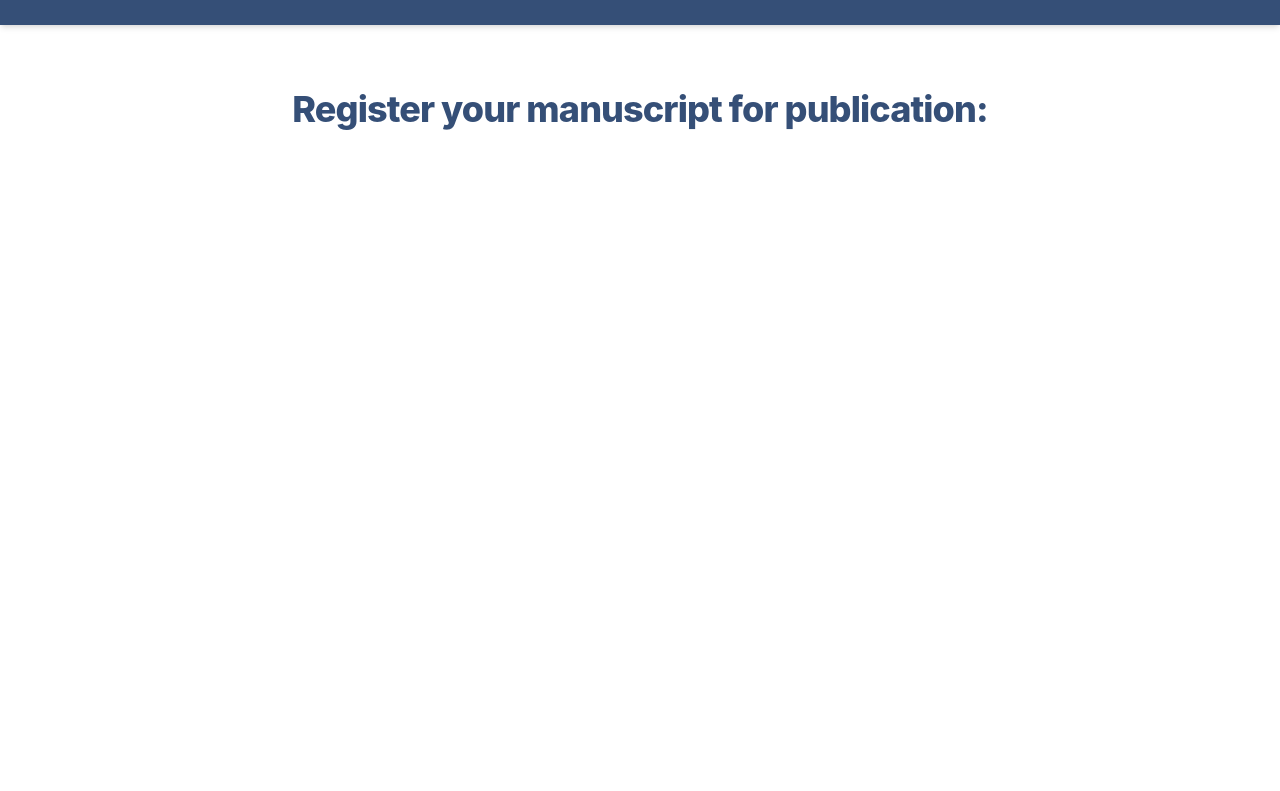
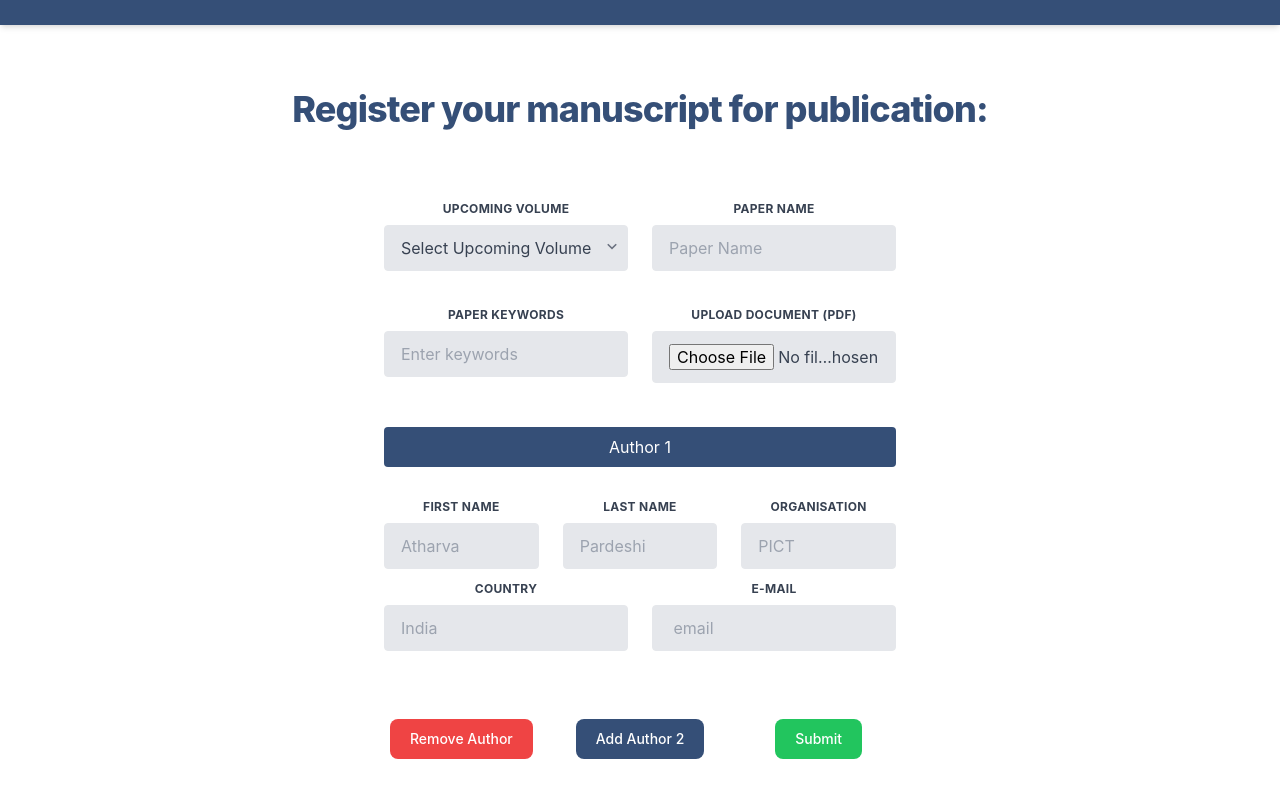
Before and after one commit to Gayatrii12/PIJET, a React (Create React App) app: page /register in a window 1280 px wide. Shown: the part 212-1003 px from the top of the page. Before the commit the page ends 800 px from the top, so only its background shows below. Built offline with nearby package versions, Linux system fonts and the light colour scheme.

Commit message:
added reg form

```diff
--- /dev/null
+++ b/src/components/author.js
@@ -0,0 +1,40 @@
+const Author = ({ authorCount }) => {
+    return (
+        <>
+        <div className = "bg-pijet-blue mx-auto rounded max-w-lg h-10" >
+            <p className = "text-white text-center pt-2" > Author { authorCount } </p>
+        </div>
+        <form className = "w-full max-w-lg mx-auto my-8" >
+            <div className = "flex flex-wrap -mx-3 mb-6" >
+                <div className = "w-full md:w-1/3 px-3 mb-6 md:mb-0" >
+                    <label className = "block uppercase tracking-wide text-gray-700 text-xs font-bold mb-2" htmlFor = "grid-first-name" > First Name </label>
+                    <input className = "appearance-none block w-full bg-gray-200 text-gray-700 border border-gray-200 rounded py-3 px-4 mb-3 leading-tight focus:outline-none focus:bg-white" id = "grid-first-name" type = "text" placeholder = "Atharva" />
+                    {/* <p className = "text-red-500 text-xs italic" > Please fill out this field. </p>  */}
+                </div>
+                <div className = "w-full md:w-1/3 px-3" >
+                    <label className = "block uppercase tracking-wide text-gray-700 text-xs font-bold mb-2" htmlFor = "grid-last-name" > Last Name </label>
+                    <input className = "appearance-none block w-full bg-gray-200 text-gray-700 border border-gray-200 rounded py-3 px-4 leading-tight focus:outline-none focus:bg-white focus:border-gray-500" id = "grid-last-name" type = "text" placeholder = "Pardeshi" />
+                </div>
+                <div className = "w-full md:w-1/3 px-3" >
+                    <label className = "block uppercase tracking-wide text-gray-700 text-xs font-bold mb-2" htmlFor = "grid-last-name" > Organisation </label>
+                    <input className = "appearance-none block w-full bg-gray-200 text-gray-700 border border-gray-200 rounded py-3 px-4 leading-tight focus:outline-none focus:bg-white focus:border-gray-500" id = "grid-last-name" type = "text" placeholder = "PICT" />
+                </div>
+                <div className = "w-full md:w-1/2 px-3" >
+                    <label className = "block uppercase tracking-wide text-gray-700 text-xs font-bold mb-2" htmlFor = "grid-last-name" > Country </label>
+                    <input className = "appearance-none block w-full bg-gray-200 text-gray-700 border border-gray-200 rounded py-3 px-4 leading-tight focus:outline-none focus:bg-white focus:border-gray-500" id = "grid-last-name" type = "text" placeholder = "India" />
+                </div>
+                <div className = "w-full md:w-1/2 px-3" >
+                    <label className = "block uppercase tracking-wide text-gray-700 text-xs font-bold mb-2" htmlFor = "grid-password" > E-mail </label>
+                    <input className = "appearance-none block w-full bg-gray-200 text-gray-700 border border-gray-200 rounded py-3 px-4 mb-3 leading-tight focus:outline-none focus:bg-white" id = "grid-password" type = "email" placeholder = " email  " />
+                </div>
+            </div>
+            <div className = "flex flex-wrap -mx-3 mb-6" >
+
+            </div>
+            </form>
+
+        </>
+    );
+}
+
+export default Author;
--- a/src/pages/Register.js
+++ b/src/pages/Register.js
@@ -1,27 +1,199 @@
-import React, { useState } from 'react';
-import 'tailwindcss/tailwind.css';
+import React, { useState } from "react";
+import "tailwindcss/tailwind.css";
+import Author from "../components/author";
 
 const Register = () => {
-    const [filePreview, setFilePreview] = useState(null);
+  const [authors, setAuthors] = useState([{ id: 1 }]);
+  const [selectedVolume, setSelectedVolume] = useState("");
+  const [paperKeywords, setPaperKeywords] = useState("");
+  const [uploadedFile, setUploadedFile] = useState(null);
 
-    const handleFileChange = (event) => {
-        const file = event.target.files[0];
-        // You can implement file validation logic here
+  const volumesList = [
+    "Volume 1 Issue 1 Dec 2023",
+    "Volume 1 Issue 2 Jan 2024",
+    // Add more volumes as needed
+  ];
 
-        // Display file preview (for demonstration purposes)
-        const reader = new FileReader();
-        reader.onloadend = () => {
-            setFilePreview(reader.result);
+  const addAuthor = () => {
+    setAuthors((prevAuthors) => [
+      ...prevAuthors,
+      { id: prevAuthors.length + 1 },
+    ]);
   };
-        reader.readAsDataURL(file);
+
+  const removeAuthor = () => {
+    if (authors.length > 1) {
+      setAuthors((prevAuthors) => prevAuthors.slice(0, -1));
+    }
+  };
+
+  const handleFileChange = (e) => {
+    const file = e.target.files[0];
+    setUploadedFile(file);
+  };
+
+  const handleSubmit = () => {
+    const formData = {
+      selectedVolume,
+      paperName: document.getElementById("grid-first-name").value,
+      paperKeywords,
+      uploadedFile: uploadedFile ? uploadedFile.name : null,
+      authors,
+    };
+
+    // Log the form data as JSON to the console
+    console.log(JSON.stringify(formData));
+
+    // Clear the form fields
+    setSelectedVolume("");
+    document.getElementById("grid-first-name").value = "";
+    setPaperKeywords("");
+    setUploadedFile(null);
+    setAuthors([{ id: 1 }]); // Reset to one author
   };
 
   return (
+    <>
       <div className="default-text-block main_box_papermsg">
-            <h2 class="my-6 text-4xl tracking-tight font-extrabold text-pijet-blue py-10">
+        <h2 className="my-6 text-4xl tracking-tight font-extrabold text-pijet-blue py-10">
           Register your manuscript for publication:
         </h2>
       </div>
+      <form className="w-full max-w-lg mx-auto my-8">
+        <div className="flex flex-wrap -mx-3 mb-6 relative">
+          <div className="w-full md:w-1/2 px-3 mb-6 md:mb-0">
+            <label
+              className="block uppercase tracking-wide text-gray-700 text-xs font-bold mb-2"
+              htmlFor="upcoming-volume"
+            >
+              Upcoming Volume
+            </label>
+            <div className="relative">
+              <select
+                value={selectedVolume}
+                onChange={(e) => setSelectedVolume(e.target.value)}
+                className="appearance-none block w-full bg-gray-200 text-gray-700 border border-gray-200 rounded py-3 px-4 mb-3 leading-tight focus:outline-none focus:bg-white"
+                id="upcoming-volume"
+              >
+                <option value="" disabled>
+                  Select Upcoming Volume
+                </option>
+                {volumesList.map((volume, index) => (
+                  <option key={index} value={volume}>
+                    {volume}
+                  </option>
+                ))}
+              </select>
+              <div className="absolute inset-y-0 right-0 flex items-center px-2 pointer-events-none">
+                {/* Dropdown Icon */}
+                <svg
+                  className="h-4 w-4 fill-current text-gray-500"
+                  xmlns="http://www.w3.org/2000/svg"
+                  viewBox="0 0 20 20"
+                >
+                  <path
+                    d="M10 12l-6-6 1.41-1.41L10 9.17l4.59-4.58L16 6z"
+                    clipRule="evenodd"
+                    fillRule="evenodd"
+                  />
+                </svg>
+              </div>
+            </div>
+          </div>
+          <div className="w-full md:w-1/2 px-3 mb-6 md:mb-0">
+            <label
+              className="block uppercase tracking-wide text-gray-700 text-xs font-bold mb-2"
+              htmlFor="grid-first-name"
+            >
+              Paper name
+            </label>
+            <input
+              className="appearance-none block w-full bg-gray-200 text-gray-700 border border-gray-200 rounded py-3 px-4 mb-3 leading-tight focus:outline-none focus:bg-white"
+              id="grid-first-name"
+              type="text"
+              placeholder="Paper Name"
+            />
+          </div>
+        </div>
+
+        <div className="flex flex-wrap -mx-3 mb-6 relative">
+          <div className="w-full md:w-1/2 px-3 mb-6 md:mb-0">
+            <label
+              className="block uppercase tracking-wide text-gray-700 text-xs font-bold mb-2"
+              htmlFor="paper-keywords"
+            >
+              Paper Keywords
+            </label>
+            <input
+              className="appearance-none block w-full bg-gray-200 text-gray-700 border border-gray-200 rounded py-3 px-4 mb-3 leading-tight focus:outline-none focus:bg-white"
+              id="paper-keywords"
+              type="text"
+              placeholder="Enter keywords"
+              value={paperKeywords}
+              onChange={(e) => setPaperKeywords(e.target.value)}
+            />
+          </div>
+
+          <div className="w-full md:w-1/2 px-3 mb-6 md:mb-0">
+            <label
+              className="block uppercase tracking-wide text-gray-700 text-xs font-bold mb-2"
+              htmlFor="file-upload"
+            >
+              Upload Document (PDF)
+            </label>
+            <input
+              type="file"
+              id="file-upload"
+              accept=".pdf"
+              className="appearance-none block w-full bg-gray-200 text-gray-700 border border-gray-200 rounded py-3 px-4 mb-3 leading-tight focus:outline-none focus:bg-white"
+              onChange={handleFileChange}
+            />
+            {uploadedFile && (
+              <p className="text-sm text-gray-500">
+                Uploaded file: {uploadedFile.name}
+              </p>
+            )}
+          </div>
+        </div>
+
+      </form>
+
+      {authors.map((author, index) => (
+        <Author key={author.id} authorCount={index + 1} />
+      ))}
+      <form className="w-full max-w-lg mx-auto my-8">
+     <div className="flex flex-wrap -mx-3 mb-6">
+  <div className="w-full md:w-1/3 px-3 mb-6 md:mb-0">
+    <button
+      type="button"
+      onClick={removeAuthor}
+      className="text-white bg-red-500 hover:bg-red-600 hover:scale-110 focus:ring-2 focus:outline-none focus:ring-red-200 focus:scale-95 font-medium rounded-lg text-sm w-full sm:w-auto px-5 py-2.5 text-center mb-2 md:mb-0"
+    >
+      Remove Author
+    </button>
+  </div>
+
+  <div className="w-full md:w-1/3 px-3 mb-6 md:mb-0">
+    <button
+      type="button"
+      onClick={addAuthor}
+      className="text-white bg-pijet-blue hover:bg-pijet-blue hover:scale-110 focus:ring-2 focus:outline-none focus:ring-blue-200 focus:scale-95 font-medium rounded-lg text-sm w-full sm:w-auto px-5 py-2.5 text-center mb-2 md:mb-0"
+    >
+      Add Author {authors.length + 1}
+    </button>
+  </div>
+  <div className="w-full md:w-1/3 px-3 mb-6 md:mb-0">
+    <button
+      type="button"
+      onClick={handleSubmit}
+      className="text-white bg-green-500 hover:bg-green-600 hover:scale-110 focus:ring-2 focus:outline-none focus:ring-green-200 focus:scale-95 font-medium rounded-lg text-sm w-full sm:w-auto px-5 py-2.5 text-center"
+    >
+      Submit
+    </button>
+  </div>
+</div>
+</form>
+    </>
   );
 };
 
```
Lines whose indentation alone changed are shown as unchanged.
